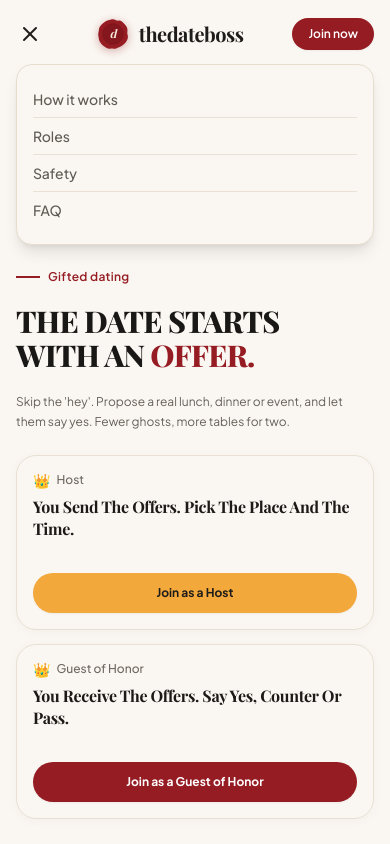
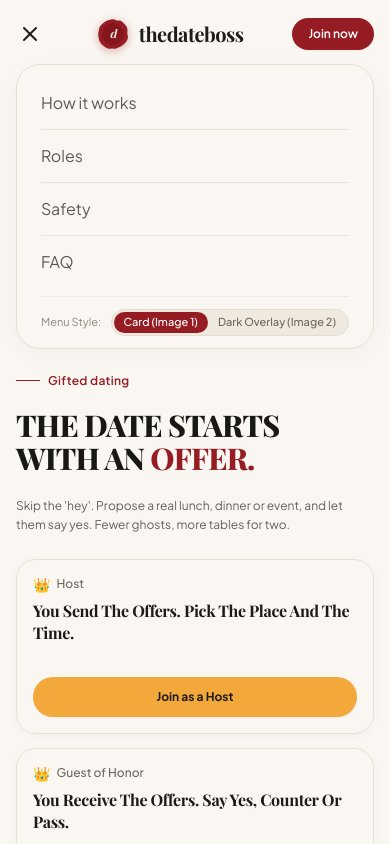
Before and after one commit to robiulsunnyemon/dateboss, a React (Vite) app in the folder frontend/: page / in a window 390 px wide. Both pictures are taken after a click on the button 30 px from the left and 34 px from the top of the page. Shown: the top 844 px of the page. Built offline with nearby package versions, Linux system fonts and the light colour scheme; a web font is replaced by a local one.

Commit message:
feat: implement mobile menu with exact light card dropdown and dark overlay options matching client figma images

```diff
--- a/frontend/src/App.tsx
+++ b/frontend/src/App.tsx
@@ -16,6 +16,9 @@ import {
 export function App() {
   // Mobile navigation drawer toggle
   const [mobileMenuOpen, setMobileMenuOpen] = useState(false);
+
+  // Mobile navigation style: 'card' (Image 1 - Light Card Dropdown) | 'overlay' (Image 2 - Dark Fullscreen Backdrop)
+  const [mobileMenuStyle, setMobileMenuStyle] = useState<'card' | 'overlay'>('card');
 
   // Carousel state for mobile metrics ($99 and 25%)
   const [activeMetricSlide, setActiveMetricSlide] = useState(0);
@@ -240,42 +243,147 @@ export function App() {
 
           </div>
 
-          {/* Mobile Navigation Dropdown Menu */}
-          {mobileMenuOpen && (
-            <div className="md:hidden mt-3 bg-[#FAF7F2] border border-[#E5DECF] rounded-2xl p-4 shadow-lg space-y-3">
-              <nav className="flex flex-col text-sm font-medium text-[#5F5B54]">
+          {/* Mobile Navigation Dropdown Menu: Image 1 (Light Card Dropdown) */}
+          {mobileMenuOpen && mobileMenuStyle === 'card' && (
+            <div className="md:hidden mt-3 bg-[#FAF7F2] border border-[#E8DFD0] rounded-[24px] px-6 py-3 shadow-[0_4px_25px_rgba(0,0,0,0.03)] animate-in fade-in slide-in-from-top-2 duration-200">
+              <nav className="divide-y divide-[#EAE3D5]/90 text-[#5F5B54]">
                 <a
                   href="#how-it-works"
                   onClick={() => setMobileMenuOpen(false)}
-                  className="hover:text-[#961C23] transition-colors py-2 border-b border-[#EAE3D5]"
+                  className="block py-3.5 text-base font-normal hover:text-[#961C23] transition-colors"
                 >
                   How it works
                 </a>
                 <a
                   href="#roles"
                   onClick={() => setMobileMenuOpen(false)}
-                  className="hover:text-[#961C23] transition-colors py-2 border-b border-[#EAE3D5]"
+                  className="block py-3.5 text-base font-normal hover:text-[#961C23] transition-colors"
                 >
                   Roles
                 </a>
                 <a
                   href="#safety"
                   onClick={() => setMobileMenuOpen(false)}
-                  className="hover:text-[#961C23] transition-colors py-2 border-b border-[#EAE3D5]"
+                  className="block py-3.5 text-base font-normal hover:text-[#961C23] transition-colors"
                 >
                   Safety
                 </a>
                 <a
                   href="#faq"
                   onClick={() => setMobileMenuOpen(false)}
-                  className="hover:text-[#961C23] transition-colors py-2"
+                  className="block py-3.5 text-base font-normal hover:text-[#961C23] transition-colors"
+                >
+                  FAQ
+                </a>
+              </nav>
+
+              {/* Style Switcher Pill */}
+              <div className="mt-2 pt-3 border-t border-[#EAE3D5]/60 flex items-center justify-between text-[11px] text-[#8E8880]">
+                <span>Menu Style:</span>
+                <div className="inline-flex rounded-full bg-[#EFE9DF] p-0.5 border border-[#E5DECF]">
+                  <button
+                    type="button"
+                    onClick={() => setMobileMenuStyle('card')}
+                    className="px-2.5 py-0.5 rounded-full font-medium transition-all bg-[#961C23] text-white shadow-xs"
+                  >
+                    Card (Image 1)
+                  </button>
+                  <button
+                    type="button"
+                    onClick={() => setMobileMenuStyle('overlay')}
+                    className="px-2.5 py-0.5 rounded-full font-medium transition-all text-[#6E6861] hover:text-[#1E1C1A]"
+                  >
+                    Dark Overlay (Image 2)
+                  </button>
+                </div>
+              </div>
+            </div>
+          )}
+        </header>
+
+        {/* Mobile Navigation Fullscreen Backdrop Overlay: Image 2 */}
+        {mobileMenuOpen && mobileMenuStyle === 'overlay' && (
+          <div className="md:hidden fixed inset-0 z-50 bg-[#141414]/90 backdrop-blur-md p-6 sm:p-8 flex flex-col justify-between animate-in fade-in duration-200">
+
+            {/* Top row: Close button on top-right */}
+            <div className="w-full flex items-center justify-end">
+              <button
+                type="button"
+                onClick={() => setMobileMenuOpen(false)}
+                className="w-10 h-10 rounded-xl bg-[#961C23] hover:bg-[#7D141A] text-white flex items-center justify-center transition-colors shadow-lg"
+                aria-label="Close navigation overlay"
+              >
+                <X className="w-5 h-5" />
+              </button>
+            </div>
+
+            {/* Nav Links on top-left (Serif typography matching Image 2) */}
+            <div className="flex-1 flex flex-col justify-start pt-6 space-y-6">
+              <nav className="flex flex-col space-y-5">
+                <a
+                  href="#how-it-works"
+                  onClick={() => setMobileMenuOpen(false)}
+                  className="font-serif text-white hover:text-[#F3A83B] text-2xl tracking-wide transition-colors"
+                >
+                  How It Works
+                </a>
+                <a
+                  href="#roles"
+                  onClick={() => setMobileMenuOpen(false)}
+                  className="font-serif text-white hover:text-[#F3A83B] text-2xl tracking-wide transition-colors"
+                >
+                  Roles
+                </a>
+                <a
+                  href="#safety"
+                  onClick={() => setMobileMenuOpen(false)}
+                  className="font-serif text-white hover:text-[#F3A83B] text-2xl tracking-wide transition-colors"
+                >
+                  Safety
+                </a>
+                <a
+                  href="#faq"
+                  onClick={() => setMobileMenuOpen(false)}
+                  className="font-serif text-white hover:text-[#F3A83B] text-2xl tracking-wide transition-colors"
                 >
                   FAQ
                 </a>
               </nav>
             </div>
-          )}
-        </header>
+
+            {/* Bottom Action & Style Switcher */}
+            <div className="pt-6 border-t border-white/10 space-y-4">
+              <button
+                type="button"
+                onClick={() => setMobileMenuOpen(false)}
+                className="w-full bg-[#961C23] hover:bg-[#7D141A] text-white font-bold text-xs py-3.5 rounded-full transition-colors shadow-sm"
+              >
+                Join now
+              </button>
+
+              <div className="flex items-center justify-between text-[11px] text-white/50 pt-1">
+                <span>Menu Style:</span>
+                <div className="inline-flex rounded-full bg-white/10 p-0.5 border border-white/15">
+                  <button
+                    type="button"
+                    onClick={() => setMobileMenuStyle('card')}
+                    className="px-2.5 py-0.5 rounded-full font-medium transition-all text-white/70 hover:text-white"
+                  >
+                    Card (Image 1)
+                  </button>
+                  <button
+                    type="button"
+                    onClick={() => setMobileMenuStyle('overlay')}
+                    className="px-2.5 py-0.5 rounded-full font-medium transition-all bg-[#961C23] text-white"
+                  >
+                    Dark Overlay (Image 2)
+                  </button>
+                </div>
+              </div>
+            </div>
+
+          </div>
+        )}
 
         {/* 2. HERO CONTENT */}
         <div className="relative z-20 max-w-[1400px] mx-auto w-full px-4 sm:px-10 lg:px-14 py-6 sm:py-8 flex-1 flex flex-col justify-center">
```
